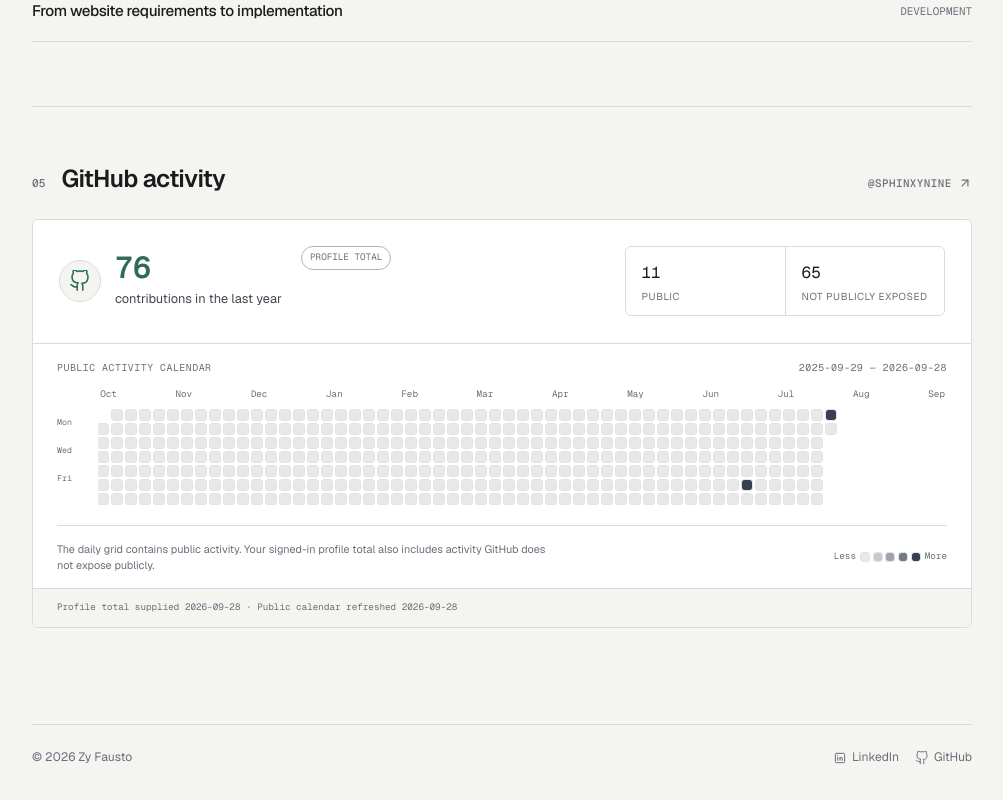
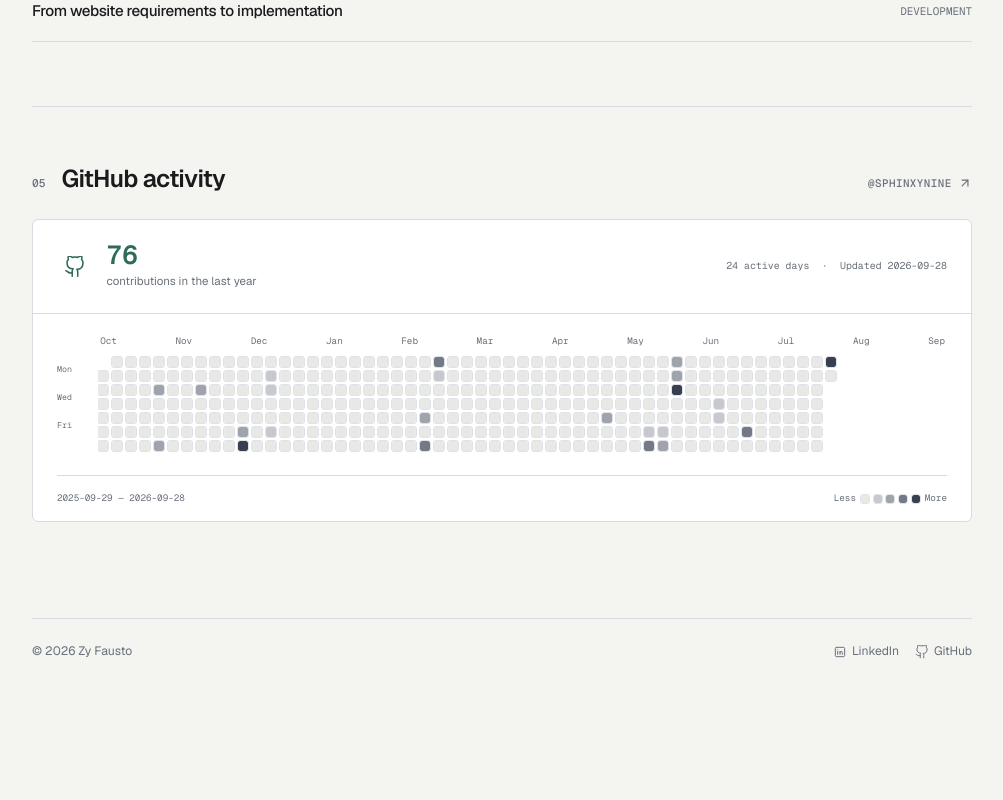
Before and after one commit to SphinxyNine/2026-Portfolio, a Next.js app: page / in a window 1280 px wide. Shown: the part 2420-3220 px from the top of the page, without its empty margins (260-1263 px from the left). After the commit the page ends 3114 px from the top, so only its background shows below. Built offline with nearby package versions, Linux system fonts and the light colour scheme.

Commit message:
Refresh and simplify GitHub activity

```diff
--- a/app/globals.css
+++ b/app/globals.css
@@ -224,21 +224,15 @@
   .post-row p { color: var(--muted); font-family: var(--font-geist-mono), monospace; font-size: 0.68rem; text-transform: uppercase; }
   .github-section { padding-bottom: 2.5rem; }
   .github-calendar-shell { overflow: hidden; border: 1px solid var(--line); border-radius: var(--radius); background: var(--surface); }
-  .github-summary { display: flex; align-items: stretch; justify-content: space-between; gap: 1.5rem; padding: clamp(1.15rem, 3vw, 1.65rem); border-bottom: 1px solid var(--line); }
+  .github-minimal-summary { display: flex; align-items: center; justify-content: space-between; gap: 1.5rem; padding: clamp(1.05rem, 3vw, 1.4rem) clamp(1rem, 3vw, 1.5rem); border-bottom: 1px solid var(--line); }
+  .github-minimal-summary > p { color: var(--muted); font-family: var(--font-geist-mono), monospace; font-size: 0.62rem; }
+  .github-minimal-summary > p span { margin: 0 .4rem; }
   .github-total { display: flex; align-items: center; gap: 0.85rem; min-width: 0; }
-  .github-mark { display: grid; width: 42px; height: 42px; flex: 0 0 auto; place-items: center; border: 1px solid var(--line); border-radius: 50%; color: var(--brand-jade); background: var(--bg); }
+  .github-mark { display: grid; width: 36px; height: 36px; flex: 0 0 auto; place-items: center; color: var(--brand-jade); }
   .github-total > div { display: grid; }
-  .github-total strong { color: var(--brand-jade); font-family: var(--font-geist-mono), monospace; font-size: clamp(1.5rem, 1.25rem + .8vw, 2rem); font-weight: 550; line-height: 1; }
-  .github-total > div span { margin-top: 0.3rem; color: var(--text-soft); font-size: 0.8rem; }
-  .github-total-badge { align-self: flex-start; margin-left: 0.35rem; padding: 0.2rem 0.5rem; border: 1px solid var(--line-bright); border-radius: 999px; color: var(--muted); font-family: var(--font-geist-mono), monospace; font-size: 0.58rem; text-transform: uppercase; }
-  .github-breakdown { display: grid; grid-template-columns: repeat(2, minmax(100px, 1fr)); min-width: 250px; border: 1px solid var(--line); border-radius: var(--radius); }
-  .github-breakdown > div { display: flex; flex-direction: column-reverse; justify-content: center; gap: 0.2rem; padding: 0.75rem 1rem; }
-  .github-breakdown > div + div { border-left: 1px solid var(--line); }
-  .github-breakdown dt { color: var(--muted); font-size: 0.63rem; line-height: 1.35; text-transform: uppercase; letter-spacing: .05em; }
-  .github-breakdown dd { color: var(--text); font-family: var(--font-geist-mono), monospace; font-size: 1rem; }
-  .github-chart-heading { display: flex; justify-content: space-between; gap: 1rem; padding: 1rem clamp(1rem, 3vw, 1.5rem) 0.55rem; }
-  .github-chart-heading p { color: var(--muted); font-family: var(--font-geist-mono), monospace; font-size: 0.62rem; text-transform: uppercase; letter-spacing: .05em; }
-  .github-chart-body { display: grid; grid-template-columns: 30px minmax(0, 1fr); gap: 0.7rem; padding: 0 clamp(1rem, 3vw, 1.5rem) 1rem; }
+  .github-total strong { color: var(--brand-jade); font-family: var(--font-geist-mono), monospace; font-size: clamp(1.35rem, 1.15rem + .6vw, 1.7rem); font-weight: 550; line-height: 1; }
+  .github-total > div span { margin-top: 0.2rem; color: var(--muted); font-size: 0.72rem; }
+  .github-chart-body { display: grid; grid-template-columns: 30px minmax(0, 1fr); gap: 0.7rem; padding: 1.15rem clamp(1rem, 3vw, 1.5rem); }
   .github-weekdays { display: grid; grid-template-rows: repeat(7, 10px); gap: 4px; padding-top: 1.1rem; color: var(--muted); font-family: var(--font-geist-mono), monospace; font-size: 0.52rem; line-height: 10px; }
   .github-weekdays span:nth-child(1) { grid-row: 2; }
   .github-weekdays span:nth-child(2) { grid-row: 4; }
@@ -253,10 +247,9 @@
   .contribution-day[data-level="4"] { background: var(--accent); }
   .contribution-day.is-empty { visibility: hidden; }
   .github-calendar-footer { display: flex; align-items: center; justify-content: space-between; gap: 1.5rem; margin: 0 clamp(1rem, 3vw, 1.5rem); padding: 0.9rem 0; border-top: 1px solid var(--line); }
-  .github-calendar-footer > p { max-width: 68ch; color: var(--muted); font-size: 0.68rem; line-height: 1.5; }
+  .github-calendar-footer > p { color: var(--muted); font-family: var(--font-geist-mono), monospace; font-size: 0.58rem; }
   .github-legend { display: flex; align-items: center; gap: 0.3rem; flex: 0 0 auto; color: var(--muted); font-family: var(--font-geist-mono), monospace; font-size: 0.58rem; }
   .github-legend .contribution-day { display: inline-block; width: 8px; height: 8px; }
-  .github-snapshot-note { padding: 0.7rem clamp(1rem, 3vw, 1.5rem); background: var(--bg); border-top: 1px solid var(--line); color: var(--muted); font-family: var(--font-geist-mono), monospace; font-size: 0.58rem; }
   .placeholder-panel { display: grid; grid-template-columns: auto minmax(0, 1fr); gap: 1.1rem; align-items: start; padding: 1.4rem 0; border-block: 1px solid var(--line); }
   .placeholder-panel > svg { margin-top: 0.1rem; color: var(--muted); }
   .placeholder-panel h2 { margin: 0.35rem 0 0.5rem; font-size: 1.1rem; }
@@ -368,8 +361,7 @@
     .home-experience-row > p:last-child { text-align: left; }
     .home-credential-grid { grid-template-columns: 1fr; }
     .home-credential-card { min-height: 190px; }
-    .github-summary { align-items: flex-start; flex-direction: column; }
-    .github-breakdown { width: 100%; min-width: 0; }
+    .github-minimal-summary { align-items: flex-start; flex-direction: column; gap: 0.7rem; }
     .github-calendar-footer { align-items: flex-start; flex-direction: column; }
     .overview-highlights { grid-template-columns: 1fr; }
     .overview-highlights li { grid-template-columns: 7.2rem minmax(0, 1fr); align-items: baseline; padding-inline: 0; }
@@ -388,9 +380,6 @@
     .mobile-header, .mobile-menu { padding-inline: 1.25rem; }
     .expertise { font-size: 0.75rem; gap: 0.35rem 0.65rem; }
     .expertise li:not(:last-child)::after { margin-left: 0.65rem; }
-    .github-total { align-items: flex-start; flex-wrap: wrap; }
-    .github-total-badge { margin-left: 0; }
-    .github-chart-heading { align-items: flex-start; flex-direction: column; gap: 0.2rem; }
     .github-chart-body { grid-template-columns: 18px minmax(0, 1fr); gap: 0.4rem; }
     .github-weekdays { grid-template-rows: repeat(7, 5px); gap: 1px; padding-top: 0.85rem; font-size: 0.42rem; line-height: 5px; }
     .github-months { min-width: 0; font-size: 0.48rem; }
--- a/components/github-contributions.tsx
+++ b/components/github-contributions.tsx
@@ -1,6 +1,5 @@
 import { ArrowUpRight } from 'lucide-react';
 import { githubContributionSnapshot as snapshot } from '@/data/github-contributions';
-import { githubProfileSummary as profileSummary } from '@/data/github-profile-summary';
 import { GitHubIcon } from './brand-icons';
 
 function isoDate(date: Date) {
@@ -32,9 +31,7 @@ const monthLabels = ['Oct', 'Nov', 'Dec', 'Jan', 'Feb', 'Mar', 'Apr', 'May', 'Ju
 
 export function GitHubContributions() {
   const days = contributionDays();
-  const publicTotalLabel = new Intl.NumberFormat('en-US').format(snapshot.total);
-  const profileTotalLabel = new Intl.NumberFormat('en-US').format(profileSummary.total);
-  const nonPublicTotal = Math.max(profileSummary.total - snapshot.total, 0);
+  const totalLabel = new Intl.NumberFormat('en-US').format(snapshot.total);
 
   return (
     <section className="home-section github-section" aria-labelledby="github-heading">
@@ -46,23 +43,15 @@ export function GitHubContributions() {
         </a>
       </header>
       <div className="github-calendar-shell">
-        <div className="github-summary">
+        <div className="github-minimal-summary">
           <div className="github-total">
             <span className="github-mark" aria-hidden="true"><GitHubIcon width={22} height={22} /></span>
             <div>
-              <strong>{profileTotalLabel}</strong>
+              <strong>{totalLabel}</strong>
               <span>contributions in the last year</span>
             </div>
-            <span className="github-total-badge">Profile total</span>
           </div>
-          <dl className="github-breakdown">
-            <div><dt>Public</dt><dd>{publicTotalLabel}</dd></div>
-            <div><dt>Not publicly exposed</dt><dd>{nonPublicTotal}</dd></div>
-          </dl>
-        </div>
-        <div className="github-chart-heading">
-          <p>Public activity calendar</p>
-          <p>{snapshot.from} — {snapshot.to}</p>
+          <p>{snapshot.activeDays.length} active days <span>·</span> Updated {snapshot.refreshedAt}</p>
         </div>
         <div className="github-chart-body">
           <div className="github-weekdays" aria-hidden="true">
@@ -72,7 +61,7 @@ export function GitHubContributions() {
             <div className="github-months" aria-hidden="true">
               {monthLabels.map((month) => <span key={month}>{month}</span>)}
             </div>
-            <div className="github-calendar-grid" role="img" aria-label={`${publicTotalLabel} public GitHub contributions from ${snapshot.from} to ${snapshot.to}`}>
+            <div className="github-calendar-grid" role="img" aria-label={`${totalLabel} GitHub contributions from ${snapshot.from} to ${snapshot.to}`}>
               {days.map((day) => day.empty ? (
                 <span className="contribution-day is-empty" key={day.date} aria-hidden="true" />
               ) : (
@@ -88,14 +77,13 @@ export function GitHubContributions() {
           </div>
         </div>
         <div className="github-calendar-footer">
-          <p>The daily grid contains public activity. Your signed-in profile total also includes activity GitHub does not expose publicly.</p>
+          <p>{snapshot.from} — {snapshot.to}</p>
           <div className="github-legend" aria-label="Contribution intensity">
             <span>Less</span>
             {[0, 1, 2, 3, 4].map((level) => <i className="contribution-day" data-level={level} key={level} aria-hidden="true" />)}
             <span>More</span>
           </div>
         </div>
-        <p className="github-snapshot-note">Profile total supplied {profileSummary.capturedAt} · Public calendar refreshed {snapshot.refreshedAt}</p>
       </div>
     </section>
   );
--- a/data/github-contributions.ts
+++ b/data/github-contributions.ts
@@ -2,13 +2,123 @@ export const githubContributionSnapshot = {
   "username": "SphinxyNine",
   "from": "2025-09-29",
   "to": "2026-09-28",
-  "total": 11,
+  "total": 76,
   "refreshedAt": "2026-09-28",
   "activeDays": [
     {
+      "date": "2025-10-28",
+      "count": 2,
+      "level": 2
+    },
+    {
+      "date": "2025-11-01",
+      "count": 2,
+      "level": 2
+    },
+    {
+      "date": "2025-11-18",
+      "count": 2,
+      "level": 2
+    },
+    {
+      "date": "2025-12-12",
+      "count": 2,
+      "level": 2
+    },
+    {
+      "date": "2025-12-13",
+      "count": 17,
+      "level": 4
+    },
+    {
+      "date": "2025-12-22",
+      "count": 1,
+      "level": 1
+    },
+    {
+      "date": "2025-12-23",
+      "count": 1,
+      "level": 1
+    },
+    {
+      "date": "2025-12-26",
+      "count": 1,
+      "level": 1
+    },
+    {
+      "date": "2026-03-12",
+      "count": 2,
+      "level": 2
+    },
+    {
+      "date": "2026-03-14",
+      "count": 5,
+      "level": 3
+    },
+    {
+      "date": "2026-03-15",
+      "count": 4,
+      "level": 3
+    },
+    {
+      "date": "2026-03-16",
+      "count": 1,
+      "level": 1
+    },
+    {
+      "date": "2026-06-11",
+      "count": 2,
+      "level": 2
+    },
+    {
+      "date": "2026-07-03",
+      "count": 1,
+      "level": 1
+    },
+    {
+      "date": "2026-07-04",
+      "count": 5,
+      "level": 3
+    },
+    {
+      "date": "2026-07-10",
+      "count": 1,
+      "level": 1
+    },
+    {
+      "date": "2026-07-11",
+      "count": 2,
+      "level": 2
+    },
+    {
+      "date": "2026-07-12",
+      "count": 2,
+      "level": 2
+    },
+    {
+      "date": "2026-07-13",
+      "count": 3,
+      "level": 2
+    },
+    {
+      "date": "2026-07-14",
+      "count": 7,
+      "level": 4
+    },
+    {
+      "date": "2026-08-05",
+      "count": 1,
+      "level": 1
+    },
+    {
+      "date": "2026-08-06",
+      "count": 1,
+      "level": 1
+    },
+    {
       "date": "2026-08-21",
       "count": 5,
-      "level": 4
+      "level": 3
     },
     {
       "date": "2026-09-27",
--- a/data/github-profile-summary.ts
+++ /dev/null
@@ -1,6 +0,0 @@
-// Signed-in GitHub profile total supplied by Zy. The public contribution
-// endpoint does not expose the private daily breakdown.
-export const githubProfileSummary = {
-  total: 76,
-  capturedAt: '2026-09-28',
-} as const;
```
